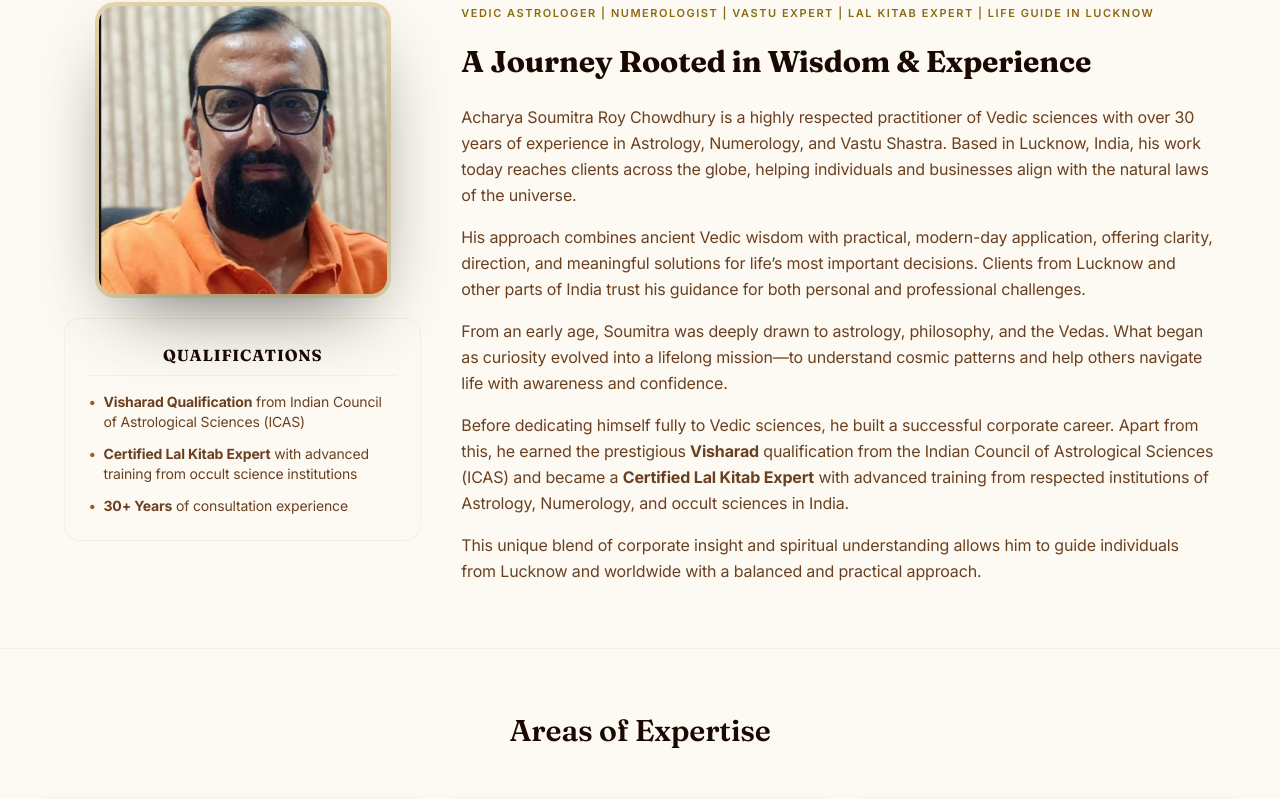
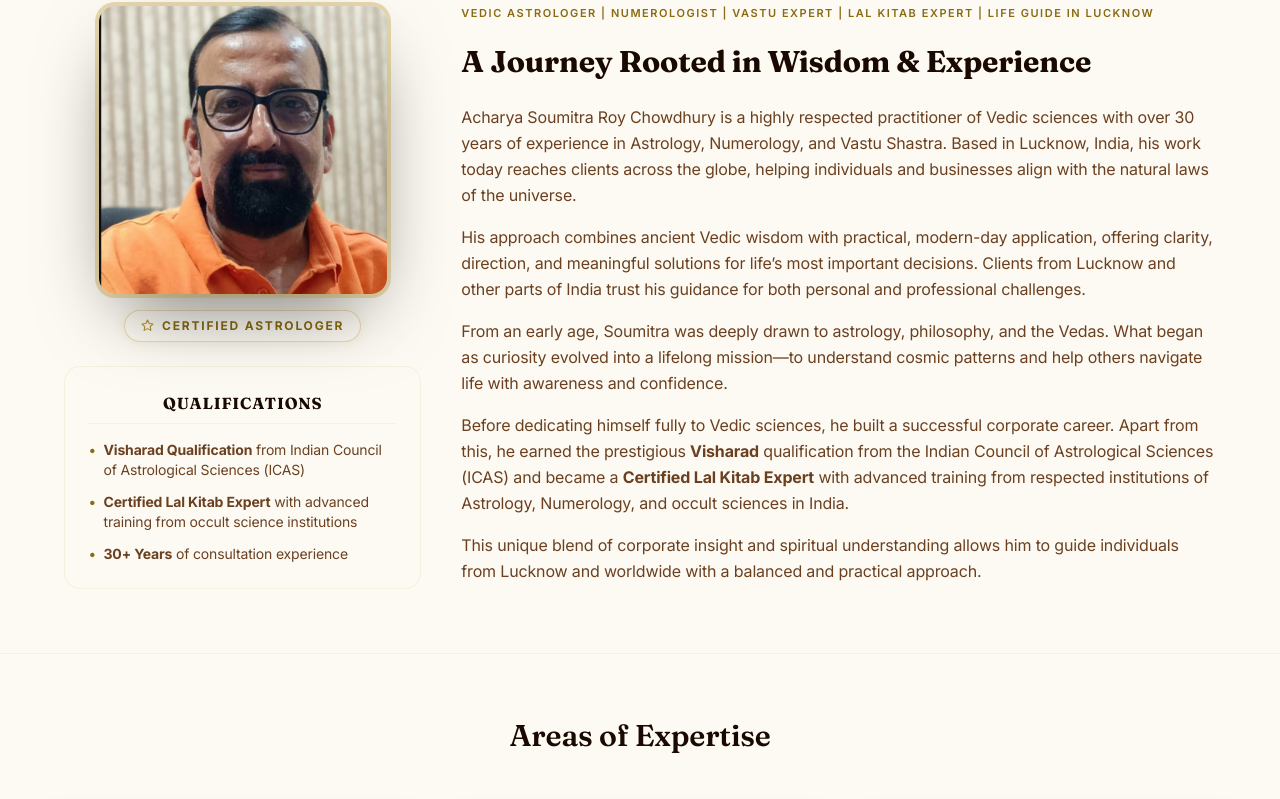
Before and after one commit to priyanshu091/astro-main, a Next.js app: page /about in a window 1280 px wide. Shown: the part 923-1722 px from the top of the page. Built offline with nearby package versions, Linux system fonts and the light colour scheme.

Commit message:
fix: add Certified Astrologer badge below photo on /about page (missed occurrence)

```diff
--- a/app/about/page.tsx
+++ b/app/about/page.tsx
@@ -57,7 +57,7 @@ export default function AboutPage() {
         <section className="max-w-content mx-auto px-sp-5 py-16">
           <div className="grid grid-cols-1 lg:grid-cols-12 gap-10 items-start">
             <div className="lg:col-span-4 flex flex-col items-center">
-              <div className="relative h-72 w-72 overflow-hidden rounded-card ring-4 ring-gold-400/35 shadow-chart-float mb-6">
+              <div className="relative h-72 w-72 overflow-hidden rounded-card ring-4 ring-gold-400/35 shadow-chart-float mb-4">
                 <Image
                   src="/astrologer.webp"
                   alt="Portrait of Acharya Soumitra Roy Chowdhury"
@@ -67,6 +67,15 @@ export default function AboutPage() {
                 />
               </div>
 
+              {/* Certified Astrologer badge below photo */}
+              <div className="mb-6 flex items-center gap-2 rounded-full border border-gold-400/30 bg-bg-cosmos px-4 py-1.5 shadow-[0_0_12px_rgba(184,146,40,0.12)]">
+                <svg width="13" height="13" viewBox="0 0 24 24" fill="none" stroke="currentColor" strokeWidth="2" strokeLinecap="round" strokeLinejoin="round" className="text-gold-400 shrink-0" aria-hidden="true">
+                  <path d="M12 2l3.09 6.26L22 9.27l-5 4.87 1.18 6.88L12 17.77l-6.18 3.25L7 14.14 2 9.27l6.91-1.01L12 2z"/>
+                </svg>
+                <span className="font-sans text-[12px] font-bold uppercase tracking-[0.15em] text-gold-500">
+                  Certified Astrologer
+                </span>
+              </div>
               <div className="w-full bg-bg-cosmos border border-gold-400/10 rounded-card p-6 space-y-4">
                 <h4 className="font-display text-md font-bold text-text-primary uppercase tracking-wider text-center border-b border-gold-400/10 pb-2">
                   Qualifications
```
